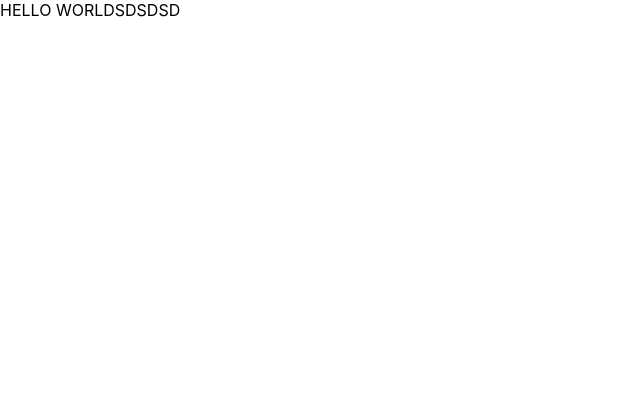
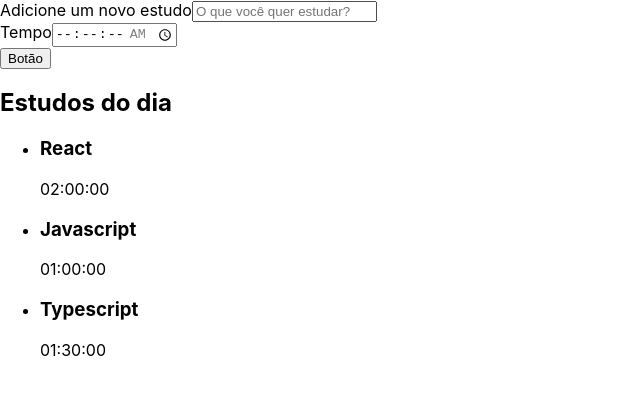
Before and after one commit to queyx0/Studies, a React (Create React App) app: page / in a window 1280 px wide. Shown: the top 394 px of the page, without its empty margins (0-640 px from the left). Built offline with nearby package versions, Linux system fonts and the light colour scheme.

Commit message:
Alguns componentes criados

```diff
--- a/public/index.html
+++ b/public/index.html
@@ -10,34 +10,14 @@
       content="Web site created using create-react-app"
     />
     <link rel="apple-touch-icon" href="%PUBLIC_URL%/logo192.png" />
-    <!--
-      manifest.json provides metadata used when your web app is installed on a
-      user's mobile device or desktop. See https://developers.google.com/web/fundamentals/web-app-manifest/
-    -->
+
     <link rel="manifest" href="%PUBLIC_URL%/manifest.json" />
-    <!--
-      Notice the use of %PUBLIC_URL% in the tags above.
-      It will be replaced with the URL of the `public` folder during the build.
-      Only files inside the `public` folder can be referenced from the HTML.
 
-      Unlike "/favicon.ico" or "favicon.ico", "%PUBLIC_URL%/favicon.ico" will
-      work correctly both with client-side routing and a non-root public URL.
-      Learn how to configure a non-root public URL by running `npm run build`.
-    -->
-    <title>React App</title>
+    <title>Studies</title>
   </head>
   <body>
     <noscript>You need to enable JavaScript to run this app.</noscript>
     <div id="root"></div>
-    <!--
-      This HTML file is a template.
-      If you open it directly in the browser, you will see an empty page.
 
-      You can add webfonts, meta tags, or analytics to this file.
-      The build step will place the bundled scripts into the <body> tag.
-
-      To begin the development, run `npm start` or `yarn start`.
-      To create a production bundle, use `npm run build` or `yarn build`.
-    -->
   </body>
 </html>
--- a/src/App.tsx
+++ b/src/App.tsx
@@ -1,10 +1,12 @@
 import React from 'react';
-
+import Formulario from './components/Formulario'
+import Lista from './components/Lista';
 
 function App() {
   return (
     <div className="App">
-      HELLO WORLDSDSDSD
+      <Formulario></Formulario>
+      <Lista></Lista>
     </div>
   );
 }
--- /dev/null
+++ b/src/components/Botao/index.tsx
@@ -0,0 +1,13 @@
+import React from 'react';
+
+class Botao extends React.Component {
+  render(): React.ReactNode {
+      return (
+        <button>
+          Botão
+        </button>
+      )
+  }
+}
+
+export default Botao
--- /dev/null
+++ b/src/components/Formulario/index.tsx
@@ -0,0 +1,38 @@
+import React from 'react';
+import Botao from '../Botao';
+
+class Formulario extends React.Component{
+  render() {
+    return(
+      <form>
+        <div>
+          <label htmlFor="tarefa">
+            Adicione um novo estudo
+          </label>
+          <input
+          type="text"
+          name="tarefa"
+          id="tarefa"
+          placeholder="O que você quer estudar?"
+          />
+        </div>
+        <div>
+          <label htmlFor="tempo">
+            Tempo
+          </label>
+          <input
+          type="time"
+          step="1"
+          name="tempo"
+          id="tempo"
+          min="00:00:00"
+          max="01:30:00"
+          />
+        </div>
+        <Botao/>
+      </form>
+    )
+  }
+}
+
+export default Formulario
--- /dev/null
+++ b/src/components/Lista/index.tsx
@@ -0,0 +1,31 @@
+import React from 'react';
+
+function Lista() {
+  const tarefas = [{
+    tarefa: 'React',
+    tempo: '02:00:00'
+  },{
+    tarefa: 'Javascript',
+    tempo: '01:00:00'
+  },{
+    tarefa: 'Typescript',
+    tempo: '01:30:00'
+  }]
+  return (
+    <aside>
+      <h2>Estudos do dia</h2>
+      <ul>
+        {tarefas.map((item, index) => (
+          <li key={index}>
+            <h3>{item.tarefa}</h3>
+            <span>{item.tempo}</span>
+          </li>
+        ))}
+      </ul>
+    </aside>
+  )
+
+}
+
+
+export default Lista;
```
